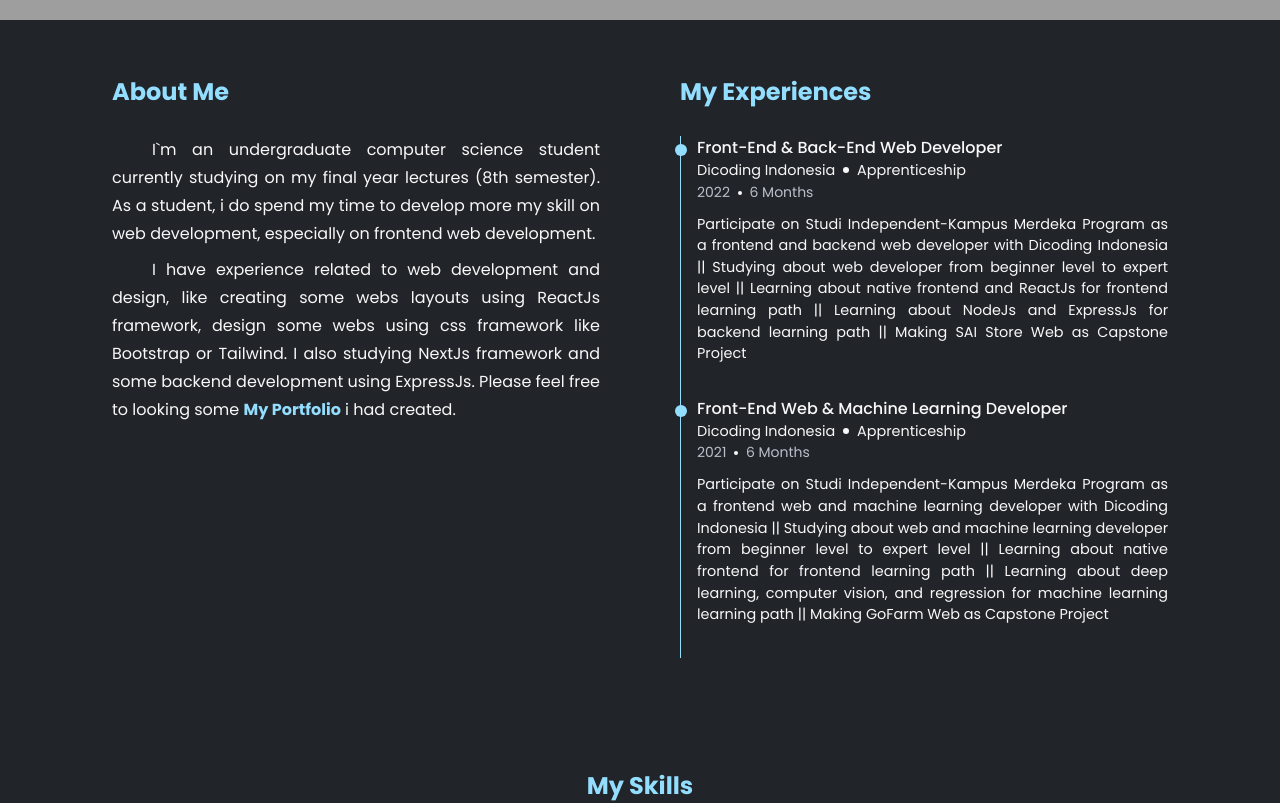
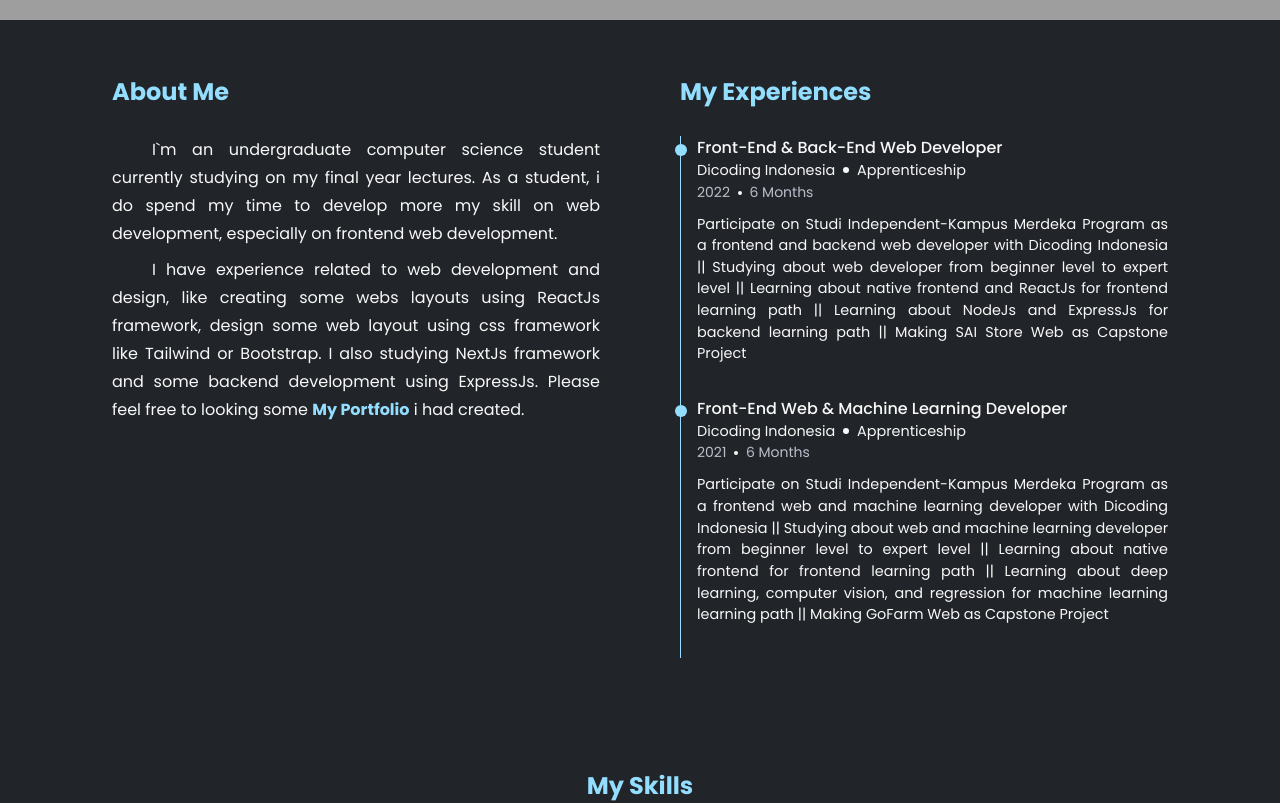
Before and after one commit to radyaadi/radya-profiles, a React (Vite) app: page / in a window 1280 px wide. Shown: the part 620-1423 px from the top of the page. Built offline with nearby package versions, Linux system fonts and the light colour scheme; grey boxes are pictures that could not be loaded.

Commit message:
add new porto

```diff
--- a/src/pages/Home/AboutSection/AboutSection.jsx
+++ b/src/pages/Home/AboutSection/AboutSection.jsx
@@ -17,16 +17,16 @@ const AboutSection = () => {
           <h1 className="mb-7 w-full text-[--main-color]">About Me</h1>
           <p className="mb-2 text-justify indent-10 leading-7">
             I`m an undergraduate computer science student currently studying on
-            my final year lectures (8th semester). As a student, i do spend my
-            time to develop more my skill on web development, especially on
-            frontend web development.
+            my final year lectures. As a student, i do spend my time to develop
+            more my skill on web development, especially on frontend web
+            development.
           </p>
           <p className="relative text-justify indent-10 leading-7">
             I have experience related to web development and design, like
-            creating some webs layouts using ReactJs framework, design some webs
-            using css framework like Bootstrap or Tailwind. I also studying
-            NextJs framework and some backend development using ExpressJs.
-            Please feel free to looking some{' '}
+            creating some webs layouts using ReactJs framework, design some web
+            layout using css framework like Tailwind or Bootstrap. I also
+            studying NextJs framework and some backend development using
+            ExpressJs. Please feel free to looking some{' '}
             <span
               onClick={() => {
                 onCheckHandler();
--- a/src/pages/Home/SkillSection/skill-list.js
+++ b/src/pages/Home/SkillSection/skill-list.js
@@ -30,6 +30,11 @@ export const SKILL_LIST = [
     icon: 'bx bxl-react',
   },
   {
+    name: 'Typescript',
+    level: 'Beginner',
+    icon: 'bx bxl-typescript',
+  },
+  {
     name: 'VueJs',
     level: 'Beginner',
     icon: 'bx bxl-vuejs',
--- a/src/pages/Portfolio/project-list.js
+++ b/src/pages/Portfolio/project-list.js
@@ -29,18 +29,6 @@ let projects = [
     imgUrl: './project-img/si-valorant/main.png',
     tags: ['#front-end', '#npm', '#webpack', '#jquery', '#fetch-api'],
   },
-  // {
-  //   id: '003-uuid',
-  //   name: 'GitHub Seach',
-  //   createdAt: '2022-05-18',
-  //   category: 'mobile',
-  //   description: '',
-  //   siteUrl: 'https://github.com/radyaadi/github_search',
-  //   repoUrl: 'https://github.com/radyaadi/github_search',
-  //   imgUrl:
-  //     'https://encrypted-tbn0.gstatic.com/images?q=tbn:ANd9GcRyY9kDDP9giXf15xDKQx9xqqVsiBVdZUe-Pw&usqp=CAU',
-  //   tags: ['#front-end', '#flutter', '#dart', '#fecth-api', '#nosql'],
-  // },
   {
     id: '004-uuid',
     name: 'Restaurant',
@@ -143,6 +131,18 @@ let projects = [
       '#tailwind',
     ],
   },
+  {
+    id: '010-uuid',
+    name: 'Corn Leaf Classification',
+    createdAt: '2023-07-23',
+    category: 'machine learning',
+    description:
+      'Corn Leaf Classification (Corn Disease) is a machine learning based website. This website is used to classify corn leaf diseases. Unfortunately, you have to run the model locally. Please contact me to be able using this features',
+    siteUrl: 'corn-disease-classification.netlify.app',
+    repoUrl: 'https://github.com/radyaadi/corn-client',
+    imgUrl: './project-img/corn-disease/main.png',
+    tags: ['#react-vite', '#javascript', '#python', '#cnn', '#classification'],
+  },
 ];
 
 export const getAllProject = () => {
```
Also changed, not shown: public/project-img/corn-disease/main.png (added).
